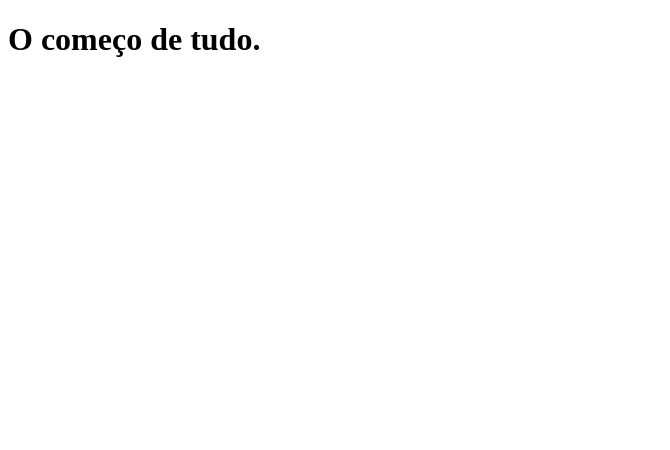
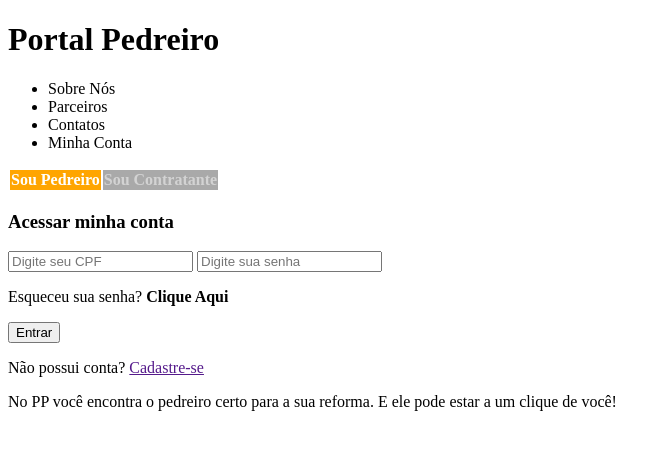
Before and after one commit to YagoABSC/PP, a plain HTML site: page index.html in a window 1280 px wide. Shown: the whole page, without its empty margins (0-670 px from the left). Drawn offline with Linux system fonts and the light colour scheme; files that its build step writes are made by us from their sources.

Commit message:
Inserindo informações e estruturas

```diff
--- a/index.html
+++ b/index.html
@@ -3,16 +3,55 @@
 <head>
     <meta charset="UTF-8">
     <meta name="viewport" content="width=device-width, initial-scale=1.0">
+    <link rel="stylesheet" href="style.css">
     <title>Home</title>
+    <style>
+        #pedreiro{
+            background-color: orange;
+            color: white;
+        }
+
+        #contratante{
+            background-color: darkgray;
+            color: lightgray;
+        }
+    </style>
 </head>
 <body>
     <header>
-        <h1>O começo de tudo.</h1>
+        <h1>Portal Pedreiro</h1>
         <nav>
-
+           <ul>
+            <li>Sobre Nós</li>
+            <li>Parceiros</li>
+            <li>Contatos</li>
+            <li>Minha Conta</li>
+           </ul>
         </nav>
     </header>
     <main>
+        <table>
+            <tr>
+                <th id="pedreiro">Sou Pedreiro</th>
+                <th id="contratante">Sou Contratante</th>
+            </tr>
+        </table>
+
+        <h3>Acessar minha conta</h3>
+
+        <form>
+            <input type="text" placeholder="Digite seu CPF">
+            <input type="text" placeholder="Digite sua senha">
+
+            <p>Esqueceu sua senha? <strong>Clique Aqui</strong></p>
+
+            <button>Entrar</button>
+
+            <p>Não possui conta? <a href="">Cadastre-se</a></p>
+        </form>
+
+        <p>No PP você encontra o pedreiro certo para a sua reforma. E ele pode estar a um clique de você!</p>
+
 
     </main>
     <footer>
```
Also changed, not shown: CSS/style.css (added).
